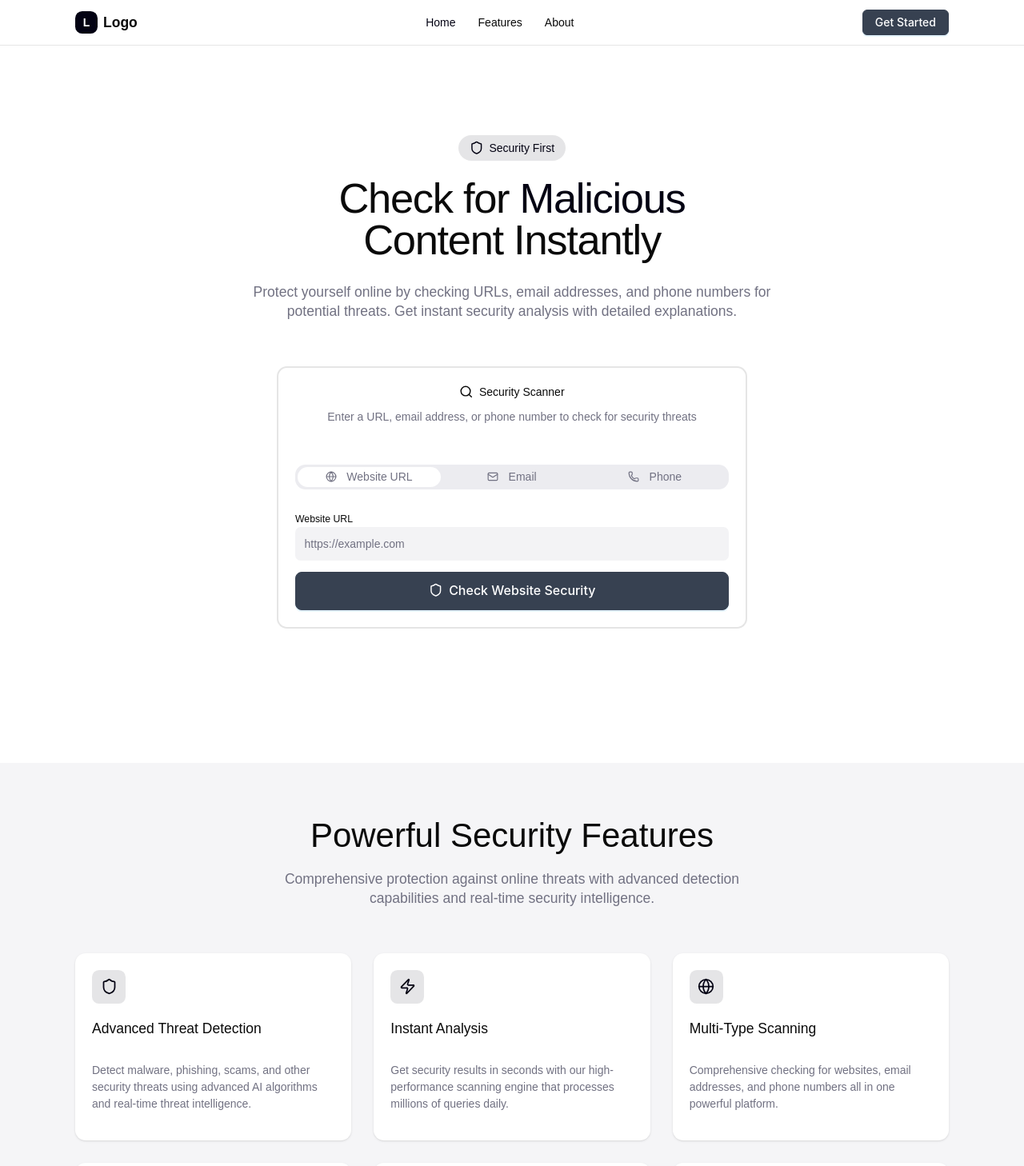
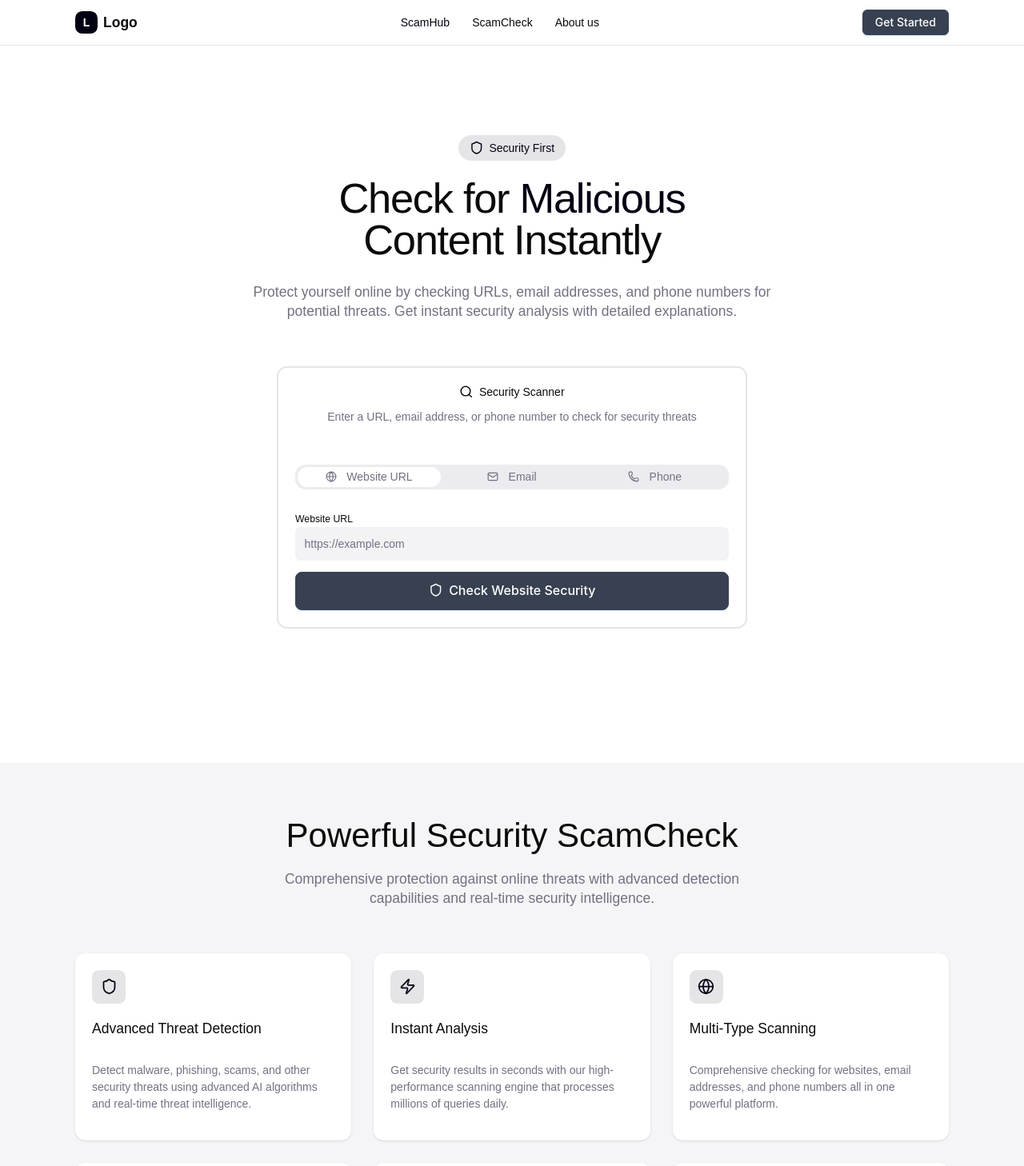
Before and after one commit to PAtrickpp33/TrustLens, a React (Vite) app in the folder frontend/: page / in a window 1280 px wide. Shown: the top 1458 px of the page at 80% size. Built offline with nearby package versions, Linux system fonts and the light colour scheme; no server answers.

Commit message:
change Home to ScamHub, Features to ScamCheck and about to about us

```diff
--- a/frontend/src/components/About.tsx
+++ b/frontend/src/components/About.tsx
@@ -3,7 +3,7 @@ export function About() {
     <section id="about" className="py-20">
       <div className="container mx-auto px-4">
         <div className="text-center space-y-4 mb-8">
-          <h2 className="text-3xl lg:text-4xl font-bold">About TrustLens</h2>
+          <h2 className="text-3xl lg:text-4xl font-bold">About us</h2>
           <p className="text-lg text-muted-foreground max-w-2xl mx-auto">
             TrustLens provides transparency and security insights. This frontend mirrors the Community prototype styling and layout.
           </p>
--- a/frontend/src/components/Features.tsx
+++ b/frontend/src/components/Features.tsx
@@ -15,7 +15,7 @@ export function Features() {
     <section id="features" className="py-20 bg-muted/50">
       <div className="container mx-auto px-4">
         <div className="text-center space-y-4 mb-16">
-          <h2 className="text-3xl lg:text-5xl font-bold">Powerful Security Features</h2>
+          <h2 className="text-3xl lg:text-5xl font-bold">Powerful Security ScamCheck</h2>
           <p className="text-xl text-muted-foreground max-w-2xl mx-auto">
             Comprehensive protection against online threats with advanced detection capabilities
             and real-time security intelligence.
--- a/frontend/src/components/Header.tsx
+++ b/frontend/src/components/Header.tsx
@@ -17,9 +17,9 @@ export const Header: React.FC = () => {
         </div>
 
         <nav className="hidden md:flex items-center space-x-8">
-          <NavLink to="/" className={({isActive}) => isActive ? "text-primary" : "text-foreground hover:text-primary transition-colors"}>Home</NavLink>
-          <NavLink to="/features" className={({isActive}) => isActive ? "text-primary" : "text-foreground hover:text-primary transition-colors"}>Features</NavLink>
-          <NavLink to="/about" className={({isActive}) => isActive ? "text-primary" : "text-foreground hover:text-primary transition-colors"}>About</NavLink>
+          <NavLink to="/" className={({isActive}) => isActive ? "text-primary" : "text-foreground hover:text-primary transition-colors"}>ScamHub</NavLink>
+          <NavLink to="/features" className={({isActive}) => isActive ? "text-primary" : "text-foreground hover:text-primary transition-colors"}>ScamCheck</NavLink>
+          <NavLink to="/about" className={({isActive}) => isActive ? "text-primary" : "text-foreground hover:text-primary transition-colors"}>About us</NavLink>
         </nav>
 
         <div className="hidden md:flex items-center">
@@ -37,9 +37,9 @@ export const Header: React.FC = () => {
       {isMenuOpen && (
         <div className="md:hidden border-t bg-background">
           <nav className="container mx-auto px-4 py-4 flex flex-col space-y-4">
-            <NavLink to="/" className="text-foreground hover:text-primary transition-colors">Home</NavLink>
-            <NavLink to="/features" className="text-foreground hover:text-primary transition-colors">Features</NavLink>
-            <NavLink to="/about" className="text-foreground hover:text-primary transition-colors">About</NavLink>
+            <NavLink to="/" className="text-foreground hover:text-primary transition-colors">ScamHub</NavLink>
+            <NavLink to="/features" className="text-foreground hover:text-primary transition-colors">ScamCheck</NavLink>
+            <NavLink to="/about" className="text-foreground hover:text-primary transition-colors">About us</NavLink>
             <div className="pt-4 border-t">
               <Button type="primary" size="middle" style={{ width: '100%' }}>Get Started</Button>
             </div>
--- a/frontend/src/pages/About.tsx
+++ b/frontend/src/pages/AboutUs.tsx
@@ -1,9 +1,9 @@
 import React from 'react';
 
-const About: React.FC = () => {
+const AboutUs: React.FC = () => {
   return (
     <section className="section container">
-      <h2>About TrustLens</h2>
+      <h2>About us</h2>
       <p>
         TrustLens provides a lens into product transparency. This frontend is structured
         for production with clear layers for routing, state, services, and UI.
@@ -12,4 +12,4 @@ const About: React.FC = () => {
   );
 };
 
-export default About;
+export default AboutUs;
--- a/frontend/src/pages/NotFound.tsx
+++ b/frontend/src/pages/NotFound.tsx
@@ -6,7 +6,7 @@ const NotFound: React.FC = () => {
     <section className="section container">
       <h2>Page not found</h2>
       <p>The page you are looking for does not exist.</p>
-      <Link to="/" className="btn">Back to Home</Link>
+      <Link to="/" className="btn">Back to ScamHub</Link>
     </section>
   );
 };
--- a/frontend/src/pages/Features.tsx
+++ b/frontend/src/pages/ScamCheck.tsx
@@ -1,9 +1,9 @@
 import React from 'react';
 
-const Features: React.FC = () => {
+const ScamCheck: React.FC = () => {
   return (
     <section className="section container">
-      <h2>Features</h2>
+      <h2>ScamCheck</h2>
       <ul className="feature-list">
         <li>Automated policy checks</li>
         <li>Security scoring and benchmarks</li>
@@ -13,4 +13,4 @@ const Features: React.FC = () => {
   );
 };
 
-export default Features;
+export default ScamCheck;
--- a/frontend/src/pages/Home.tsx
+++ b/frontend/src/pages/ScamHub.tsx
@@ -3,7 +3,7 @@ import { Hero } from '@/components/Hero';
 import { Features } from '@/components/Features';
 import { About } from '@/components/About';
 
-const Home: React.FC = () => {
+const ScamHub: React.FC = () => {
   return (
     <>
       <Hero />
@@ -13,4 +13,4 @@ const Home: React.FC = () => {
   );
 };
 
-export default Home;
+export default ScamHub;
--- a/frontend/src/routes/index.tsx
+++ b/frontend/src/routes/index.tsx
@@ -3,9 +3,9 @@ import { createBrowserRouter } from 'react-router-dom';
 import { RootLayout } from '@/layouts/RootLayout';
 import { DashboardLayout } from '@/layouts/DashboardLayout';
 import { LoadingSpinner } from '@/components/LoadingSpinner';
-import Home from '@/pages/Home';
-import Features from '@/pages/Features';
-import About from '@/pages/About';
+import ScamHub from '@/pages/ScamHub';
+import ScamCheck from '@/pages/ScamCheck';
+import AboutUs from '@/pages/AboutUs';
 import Results from '@/pages/Results';
 import NotFound from '@/pages/NotFound';
 import { ProtectedRoute } from './protected';
@@ -21,9 +21,9 @@ export const router = createBrowserRouter([
     path: '/',
     element: withSuspense(<RootLayout />),
     children: [
-      { index: true, element: <Home /> },
-      { path: 'features', element: <Features /> },
-      { path: 'about', element: <About /> },
+      { index: true, element: <ScamHub /> },
+      { path: 'features', element: <ScamCheck /> },
+      { path: 'about', element: <AboutUs /> },
       {
         path: 'dashboard',
         element: withSuspense(
```
